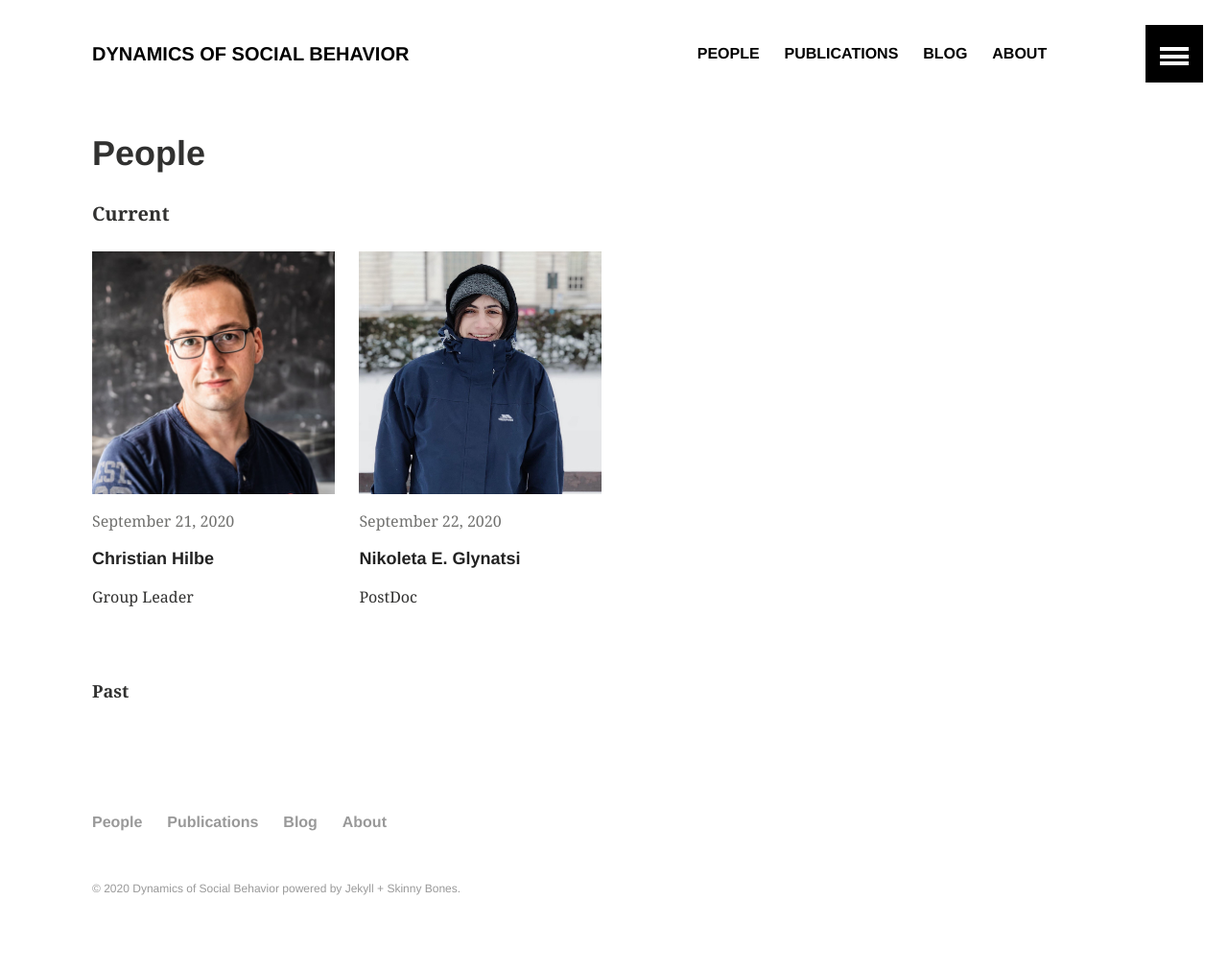
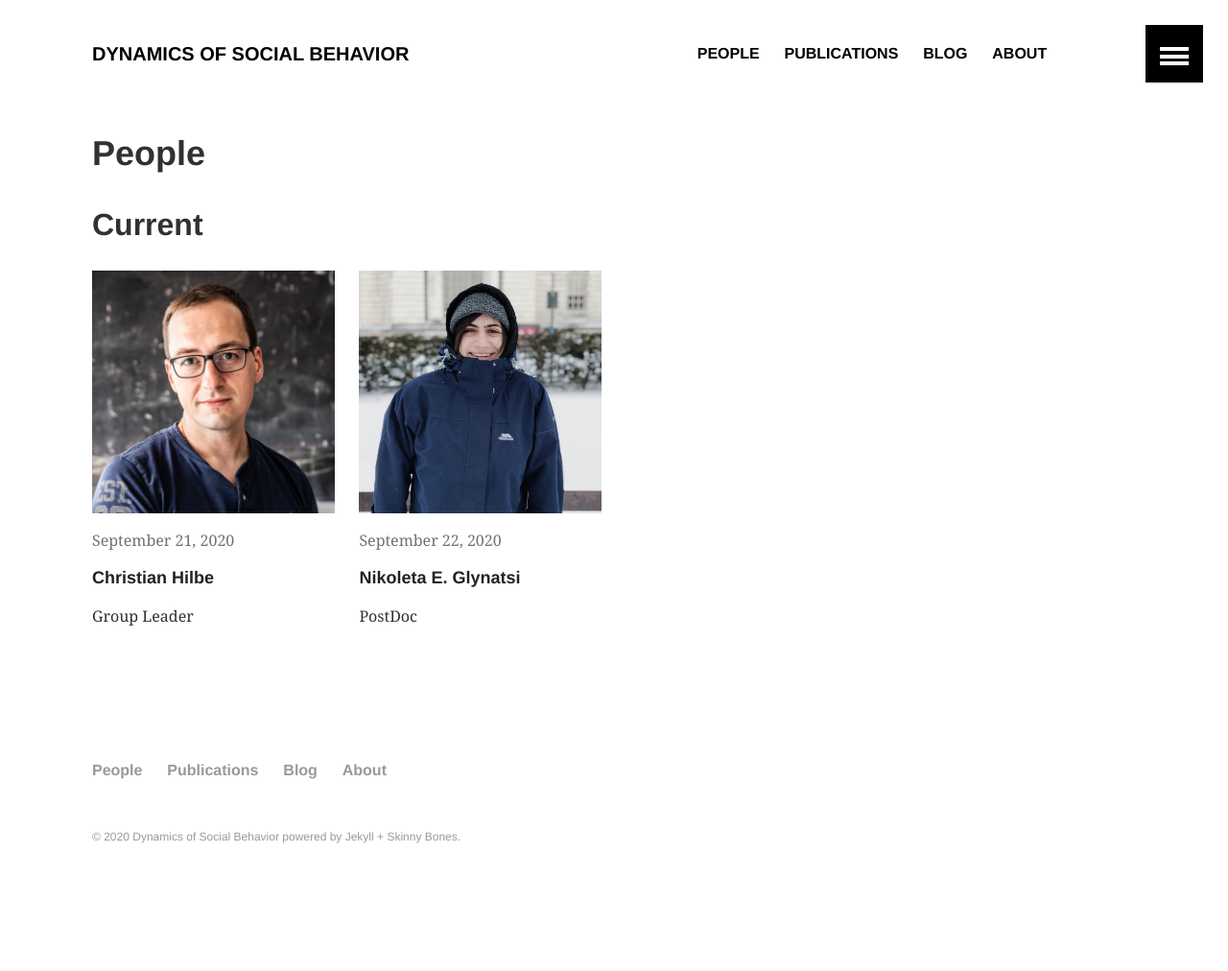
Before and after one commit to DYNOSOBs/social-behaviour, a Jekyll site: the page built from people/index.md, in a window 1280 px wide. Shown: the whole page at 96% size. Built offline with Jekyll 4.4.1, drawn with Linux system fonts in a browser that asks for light colours; after the commit the page ends 958 px from its top, so only the background shows below that.

Commit message:
remove past members for now

```diff
--- a/people/index.md
+++ b/people/index.md
@@ -8,18 +8,9 @@ image:
   teaser:
 ---
 
-**Current**
 <div class="tiles">
+<h2 class="post-title">Current</h2>
 {% for post in site.categories.current reversed%}
   {% include post-grid.html %}
 {% endfor %}
 </div><!-- /.tiles -->
-
-<br/><br/><br/><br/><br/><br/><br/><br/><br/><br/><br/><br/><br/><br/><br/>
-
-**Past**
-<div class="tiles">
-{% for post in site.categories.past reversed%}
-  {% include post-grid.html %}
-{% endfor %}
-</div><!-- /.tiles -->
```
